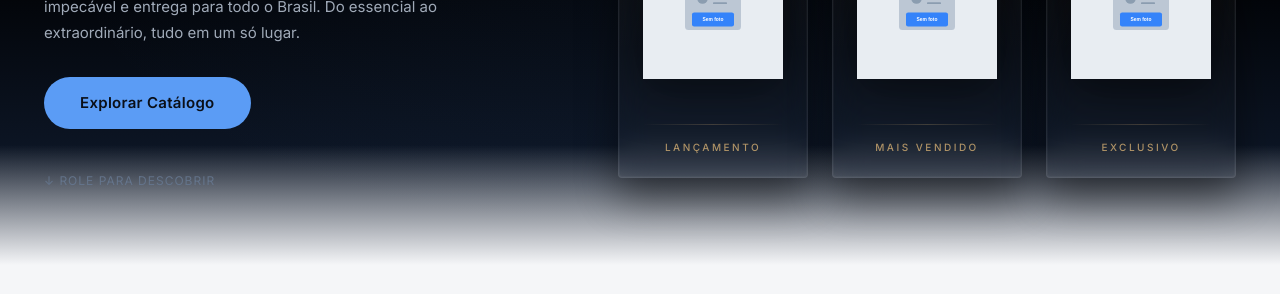
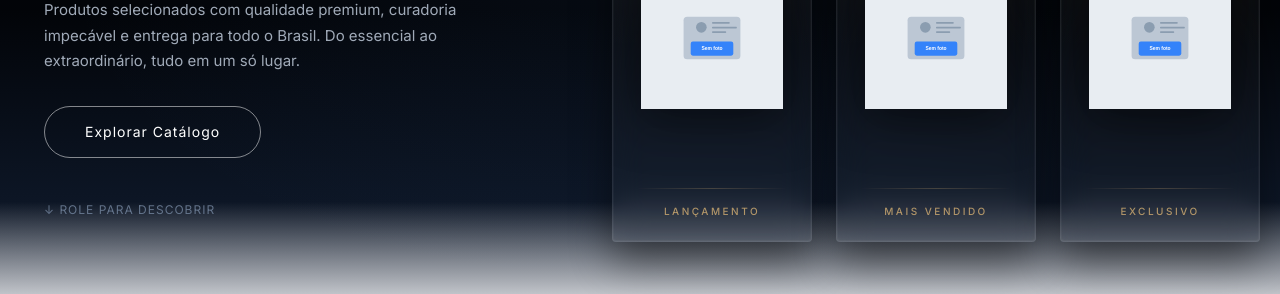
Before and after one commit to LuizEduP/probable-octo-meme, a website: page public/index.html in a window 1280 px wide. Shown: the part 313-607 px from the top of the page. Drawn offline with nearby package versions, Linux system fonts and the light colour scheme; no server answers; a web font is replaced by a local one.

Commit message:
style: ghost button, glassmorphism real, cards mais altos e imponentes

```diff
--- a/public/css/style.css
+++ b/public/css/style.css
@@ -263,19 +263,24 @@ input, select { font-family: inherit; }
 
 .hero-cta {
   display: inline-block;
-  padding: 14px 36px;
-  background: var(--accent);
-  color: #0a0f18;
-  font-size: 15px;
-  font-weight: 600;
+  padding: 14px 40px;
+  background: transparent;
+  color: #fff;
+  font-size: 14px;
+  font-weight: 400;
   border-radius: 50px;
-  transition: all var(--transition);
+  border: 1px solid rgba(255, 255, 255, 0.5);
+  transition: all 0.3s ease;
   font-family: 'Inter', sans-serif;
-  letter-spacing: 0.3px;
+  letter-spacing: 1px;
   text-decoration: none;
 }
 
-.hero-cta:hover { background: var(--accent-hover); transform: translateY(-1px); }
+.hero-cta:hover {
+  background: #fff;
+  color: #0a0f18;
+  transform: translateY(-1px);
+}
 
 .hero-scroll {
   display: block;
@@ -308,10 +313,10 @@ input, select { font-family: inherit; }
    ============================================= */
 .hcard {
   position: relative;
-  width: 190px;
-  height: 310px;
+  width: 200px;
+  height: 380px;
   border-radius: 4px;
-  background: rgba(255, 255, 255, 0.025);
+  background: rgba(255, 255, 255, 0.03);
   backdrop-filter: blur(16px);
   -webkit-backdrop-filter: blur(16px);
   border: 1px solid rgba(255, 255, 255, 0.08);
@@ -336,7 +341,7 @@ input, select { font-family: inherit; }
   top: 0;
   left: 0;
   right: 0;
-  height: 60%;
+  height: 50%;
   background: linear-gradient(
     180deg,
     rgba(212, 175, 115, 0.09) 0%,
@@ -355,13 +360,13 @@ input, select { font-family: inherit; }
   display: flex;
   align-items: center;
   justify-content: center;
-  padding: 32px 20px 8px;
+  padding: 40px 28px 16px;
   transition: transform 0.5s cubic-bezier(0.25, 0.46, 0.45, 0.94);
 }
 
 .hcard-img img {
-  width: 140px;
-  height: 140px;
+  width: 150px;
+  height: 150px;
   object-fit: contain;
   filter: drop-shadow(0 10px 24px rgba(0, 0, 0, 0.5));
   transition: transform 0.5s cubic-bezier(0.25, 0.46, 0.45, 0.94);
@@ -473,13 +478,13 @@ input, select { font-family: inherit; }
 
   .hcard {
     flex: 0 0 170px;
-    height: 270px;
+    height: 330px;
     scroll-snap-align: center;
   }
 
   .hcard-img img {
-    width: 115px;
-    height: 115px;
+    width: 125px;
+    height: 125px;
   }
 }
 
```
